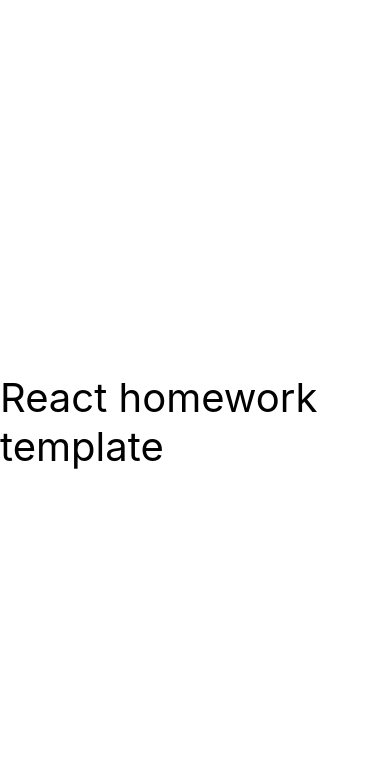
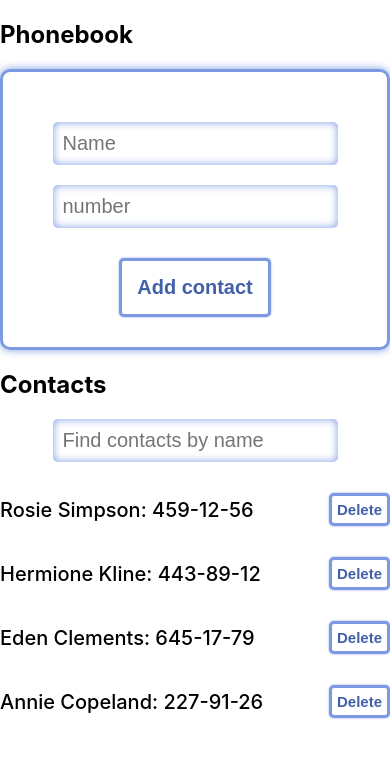
Before and after one commit to GarryKovalchuk/goit-react-hw-03-phonebook, a React (Create React App) app: page / in a window 390 px wide. Shown: the top 758 px of the page. Built offline with nearby package versions, Linux system fonts and the light colour scheme.

Commit message:
react03phonebook

```diff
--- a/src/components/App.jsx
+++ b/src/components/App.jsx
@@ -1,16 +1,68 @@
-export const App = () => {
-  return (
-    <div
-      style={{
-        height: '100vh',
-        display: 'flex',
-        justifyContent: 'center',
-        alignItems: 'center',
-        fontSize: 40,
-        color: '#010101'
-      }}
-    >
-      React homework template
-    </div>
-  );
-};
+import { ContactForm } from './ContactForm/ContactForm';
+import { ContactList } from './ContactList/ContactList';
+import { Filter } from './Filter/Filter';
+import { nanoid } from 'nanoid';
+import { Component } from 'react';
+
+export class App extends Component {
+  state = {
+    contacts: [
+      { id: 'id-1', name: 'Rosie Simpson', number: '459-12-56' },
+      { id: 'id-2', name: 'Hermione Kline', number: '443-89-12' },
+      { id: 'id-3', name: 'Eden Clements', number: '645-17-79' },
+      { id: 'id-4', name: 'Annie Copeland', number: '227-91-26' },
+    ],
+    filter: '',
+  };
+
+  formSubmit = ({ name, number }) => {
+    const contact = {
+      id: nanoid(),
+      name,
+      number,
+    };
+    this.state.contacts.some(
+      i =>
+        (i.name.toLowerCase() === contact.name.toLowerCase() &&
+          i.number === contact.number) ||
+        i.number === contact.number
+    )
+      ? alert(`${name} is already in contacts`)
+      : this.setState(({ contacts }) => ({
+          contacts: [contact, ...contacts],
+        }));
+  };
+
+  changeFilterInput = e => {
+    this.setState({ filter: e.target.value });
+  };
+
+  findContacts = () => {
+    const { filter, contacts } = this.state;
+    return contacts.filter(contact =>
+      contact.name.toLowerCase().includes(filter.toLowerCase())
+    );
+  };
+
+  deleteContact = id => {
+    this.setState(prevState => ({
+      contacts: prevState.contacts.filter(contact => contact.id !== id),
+    }));
+  };
+
+  render() {
+    const { filter } = this.state;
+    return (
+      <section>
+        <h1>Phonebook</h1>
+        <ContactForm onSubmit={this.formSubmit} />
+        <h2>Contacts</h2>
+        <Filter filter={filter} changeFilterInput={this.changeFilterInput} />
+        <ContactList
+          contacts={this.findContacts()}
+          deleteContact={this.deleteContact}
+        />
+      </section>
+    );
+  }
+}
--- a/src/components/ContactForm/ContactForm.jsx
+++ b/src/components/ContactForm/ContactForm.jsx
@@ -0,0 +1,54 @@
+import { Component } from 'react';
+import './ContactForm.module.css';
+
+export class ContactForm extends Component {
+  state = {
+    name: '',
+    number: '',
+  };
+
+  handleChange = event => {
+    const { name, value } = event.currentTarget;
+    this.setState({ [name]: value });
+  };
+
+  handleSubmit = event => {
+    event.preventDefault();
+    this.props.onSubmit(this.state);
+    this.setState({
+      name: '',
+      number: '',
+    });
+  };
+
+  render() {
+    const { name, number } = this.state;
+    return (
+      <form onSubmit={this.handleSubmit}>
+        <input
+          type="text"
+          name="name"
+          value={name}
+          onChange={this.handleChange}
+          placeholder="Name"
+          pattern="^[a-zA-Zа-яА-Я]+(([' -][a-zA-Zа-яА-Я ])?[a-zA-Zа-яА-Я]*)*$"
+          title="Name may contain only letters, apostrophe, dash and spaces. For example Adrian, Jacob Mercer, Charles de Batz de Castelmore d'Artagnan"
+          required
+        />
+
+        <input
+          type="tel"
+          name="number"
+          value={number}
+          onChange={this.handleChange}
+          placeholder="number"
+          pattern="\+?\d{1,4}?[-.\s]?\(?\d{1,3}?\)?[-.\s]?\d{1,4}[-.\s]?\d{1,4}[-.\s]?\d{1,9}"
+          title="Phone number must be digits and can contain spaces, dashes, parentheses and can start with +"
+          required
+        />
+
+        <button type="submit">Add contact</button>
+      </form>
+    );
+  }
+}
--- a/src/components/ContactForm/ContactForm.module.css
+++ b/src/components/ContactForm/ContactForm.module.css
@@ -0,0 +1,45 @@
+form {
+  display: flex;
+  flex-direction: column;
+  justify-content: center;
+  align-items: center;
+  border-radius: 10px;
+  padding: 30px;
+  border: solid;
+  border-color: #7b9ae2;
+  box-shadow: 0px 0px 8px 0px #7b9ae2;
+}
+
+input {
+  color: #333;
+  margin-top: 20px;
+  font-size: 20px;
+  padding: 10px;
+  border-radius: 0.1rem;
+  border: none;
+  border-radius: 5px;
+  /* width: 70%; */
+  display: block;
+  box-shadow: inset 0px 0px 8px 0px #7b9ae2;
+}
+
+form > button {
+  font-size: 20px;
+  font-weight: 800;
+  color: #4260aa;
+  margin-top: 30px;
+  padding: 15px;
+  border: none;
+  box-shadow: 0 0 2px #7b9ae2;
+  cursor: pointer;
+  border: solid;
+  border-color: #7b9ae2;
+  border-radius: 5px;
+  transition-duration: 400ms;
+  background-color: white;
+}
+
+form > button:hover {
+  transform: scale(1.3);
+  background-color: #cfdbf7;
+}
--- a/src/components/ContactList/ContactList.jsx
+++ b/src/components/ContactList/ContactList.jsx
@@ -0,0 +1,18 @@
+import './ContactList.module.css';
+
+export const ContactList = ({ contacts, deleteContact }) => (
+  <ul>
+    {contacts.map(({ id, name, number }) => {
+      return (
+        <li key={id}>
+          <p>
+            {name}: {number}
+          </p>
+          <button type="button" onClick={() => deleteContact(id)}>
+            Delete
+          </button>
+        </li>
+      );
+    })}
+  </ul>
+);
--- a/src/components/ContactList/ContactList.module.css
+++ b/src/components/ContactList/ContactList.module.css
@@ -0,0 +1,38 @@
+ul {
+  display: flex;
+  flex-direction: column;
+  list-style: none;
+  padding: 0;
+}
+
+li {
+  display: flex;
+  flex-direction: row;
+  align-items: center;
+  justify-content: space-between;
+}
+
+p {
+  font-size: 20px;
+  font-weight: 500;
+  margin-right: 30px;
+}
+
+li > button {
+  font-size: 15px;
+  font-weight: 700;
+  color: #4260aa;
+  padding: 5px;
+  box-shadow: 0 0 2px #7b9ae2;
+  cursor: pointer;
+  border: solid;
+  border-color: #7b9ae2;
+  background-color: white;
+  border-radius: 5px;
+  transition-duration: 400ms;
+}
+
+li > button:hover {
+  transform: scale(1.3);
+  background-color: #cfdbf7;
+}
--- a/src/components/Filter/Filter.jsx
+++ b/src/components/Filter/Filter.jsx
@@ -0,0 +1,12 @@
+import './Filter.module.css';
+
+export const Filter = ({ filter, changeFilterInput }) => (
+  <label>
+    <input
+      type="text"
+      name={filter}
+      onChange={changeFilterInput}
+      placeholder="Find contacts by name"
+    />
+  </label>
+);
--- a/src/components/Filter/Filter.module.css
+++ b/src/components/Filter/Filter.module.css
@@ -0,0 +1,15 @@
+label {
+  display: flex;
+  flex-direction: column;
+  align-items: center;
+}
+
+label > input {
+  margin: 0;
+}
+
+.spanFind {
+  font-size: 22px;
+  font-weight: 500;
+  margin-bottom: 5px;
+}
```
